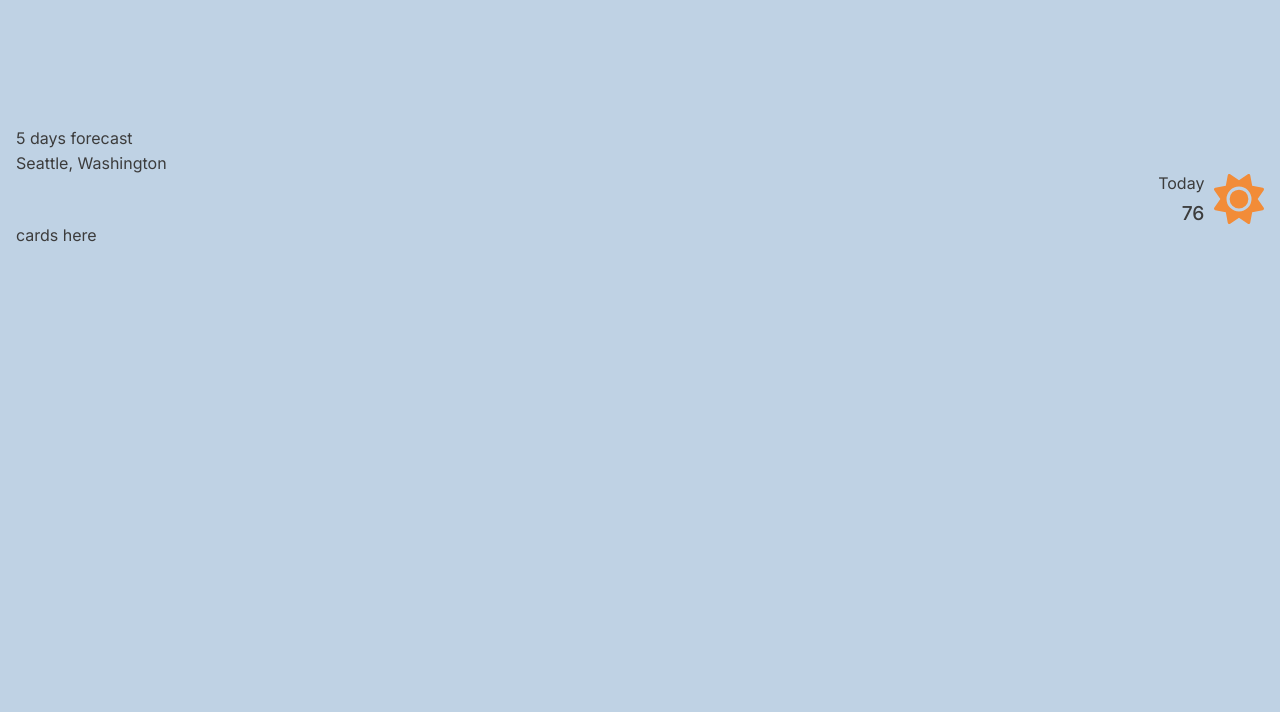
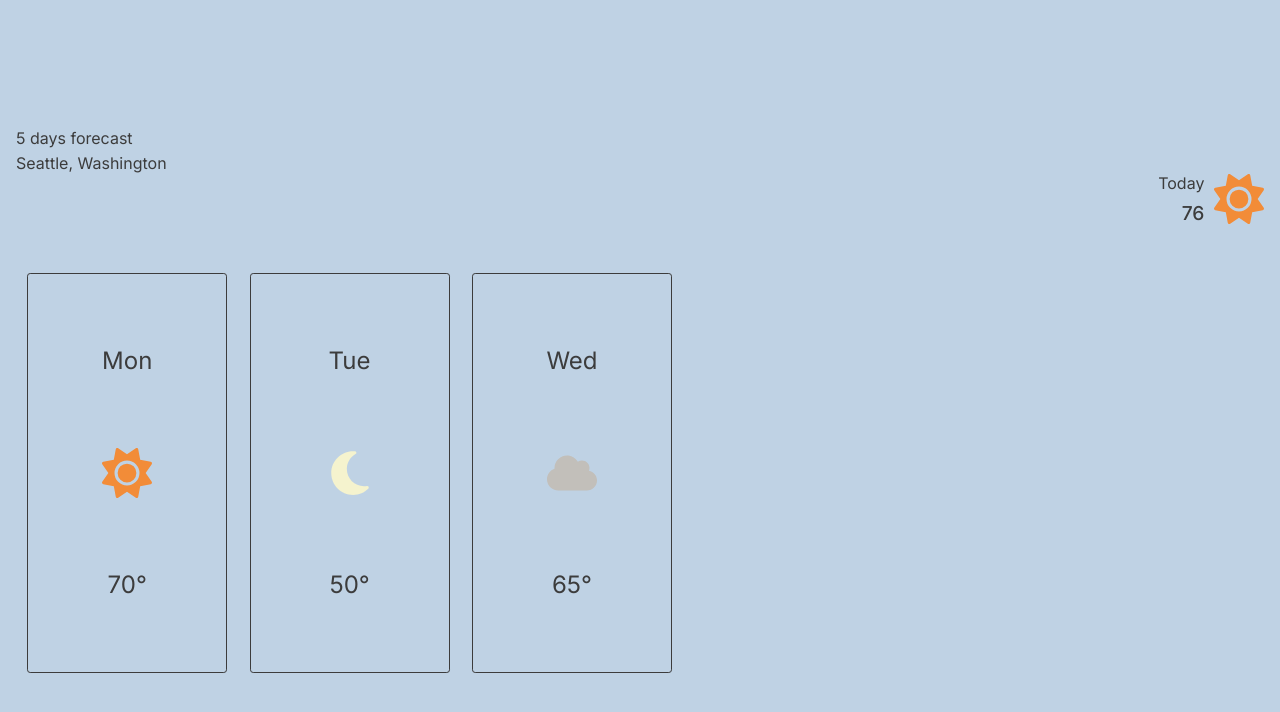
Before and after one commit to sntwandy/mini-weather-app, a Next.js app: page /forecast in a window 1280 px wide. Shown: the top 712 px of the page. Built offline with nearby package versions, Linux system fonts and the light colour scheme.

Commit message:
feat: ✨Add the forecast cards

```diff
--- /dev/null
+++ b/src/app/components/card/card.styles.scss
@@ -0,0 +1,15 @@
+.card-container {
+  width: 100%;
+  max-width: 12.5rem;
+  min-width: 12.5rem;
+  display: flex;
+  align-items: center;
+  justify-content: space-evenly;
+  flex-direction: column;
+  height: 100%;
+  max-height: 25rem;
+  font-size: 1.5rem;
+  border: 1px solid;
+  border-radius: 0.2rem;
+  margin: 0rem 0.7rem;
+}
--- /dev/null
+++ b/src/app/components/card/card.tsx
@@ -0,0 +1,16 @@
+import { FC, ReactElement } from 'react'
+import { ForecastIcon } from '..'
+import { ICard } from './interfaces';
+import './card.styles.scss'
+
+const Card: FC<ICard> = ({ weekDay, iconName, temperature }): ReactElement => {
+  return (
+    <div className='card-container'>
+      <span>{ weekDay }</span>
+      <ForecastIcon iconName={iconName} />
+      <span>{temperature}°</span>
+    </div>
+  );
+}
+
+export default Card
--- /dev/null
+++ b/src/app/components/card/index.ts
@@ -0,0 +1 @@
+export { default as Card  } from './card'
--- /dev/null
+++ b/src/app/components/card/interfaces.ts
@@ -0,0 +1,5 @@
+export interface ICard {
+  weekDay: string;
+  iconName: string;
+  temperature: number;
+}
--- a/src/app/components/forecastIcon/forecastIcon.tsx
+++ b/src/app/components/forecastIcon/forecastIcon.tsx
@@ -1,9 +1,9 @@
 import { FontAwesomeIcon } from "@fortawesome/react-fontawesome"
 import { forecastIconColor, forecastIcons } from './forecastIcon.directory';
-import { FC } from "react";
+import { FC, ReactElement } from "react";
 import { IforecastIcon } from "./interfaces";
 
-const forecastIcon: FC<IforecastIcon> = ({ iconName }) => {
+const forecastIcon: FC<IforecastIcon> = ({ iconName }): ReactElement => {
   return (
     <FontAwesomeIcon
       style={{ color: forecastIconColor[iconName], width: '50px', height: '50px' }}
--- a/src/app/components/index.ts
+++ b/src/app/components/index.ts
@@ -1,2 +1,3 @@
 export { ForecastIcon } from './forecastIcon'
 export { Input } from './input'
+export { Card } from './card'
--- a/src/app/components/input/input.tsx
+++ b/src/app/components/input/input.tsx
@@ -1,8 +1,8 @@
-import { FC } from "react"
+import { FC, ReactElement } from "react"
 import { IInput } from "./interfaces"
 import './input.styles.scss'
 
-const Input: FC<IInput> = ({ type, placeholder }) => {
+const Input: FC<IInput> = ({ type, placeholder }): ReactElement => {
   return (
     <div className="input-container">
       <input className="input" type={type} placeholder={placeholder} />
--- a/src/app/forecast/forecast.styles.scss
+++ b/src/app/forecast/forecast.styles.scss
@@ -45,4 +45,12 @@
       }
     }
   }
+
+  .forecast-cards-container {
+    width: 100%;
+    height: 100%;
+    margin-top: 3rem;
+    overflow-x: scroll;
+    display: flex;
+  }
 }
--- a/src/app/forecast/page.tsx
+++ b/src/app/forecast/page.tsx
@@ -1,9 +1,9 @@
-import { ForecastIcon } from '../components';
+import { Card, ForecastIcon } from '../components';
 import './forecast.styles.scss'
 
 const dashboard = () => {
   return (
-    <div className="forecast-container">
+    <div className='forecast-container'>
       <div className='forecast-info-container'>
         <span id='days'>5 days forecast</span>
         <span id='city'>Seattle, Washington</span>
@@ -15,11 +15,13 @@ const dashboard = () => {
         </div>
         <ForecastIcon iconName='sun' />
       </div>
-      <div>
-        cards here
+      <div className='forecast-cards-container'>
+        <Card weekDay='Mon' iconName='sun' temperature={70} />
+        <Card weekDay='Tue' iconName='moon' temperature={50} />
+        <Card weekDay='Wed' iconName='cloud' temperature={65} />
       </div>
     </div>
-  )
+  );
 };
 
 export default dashboard;
```
